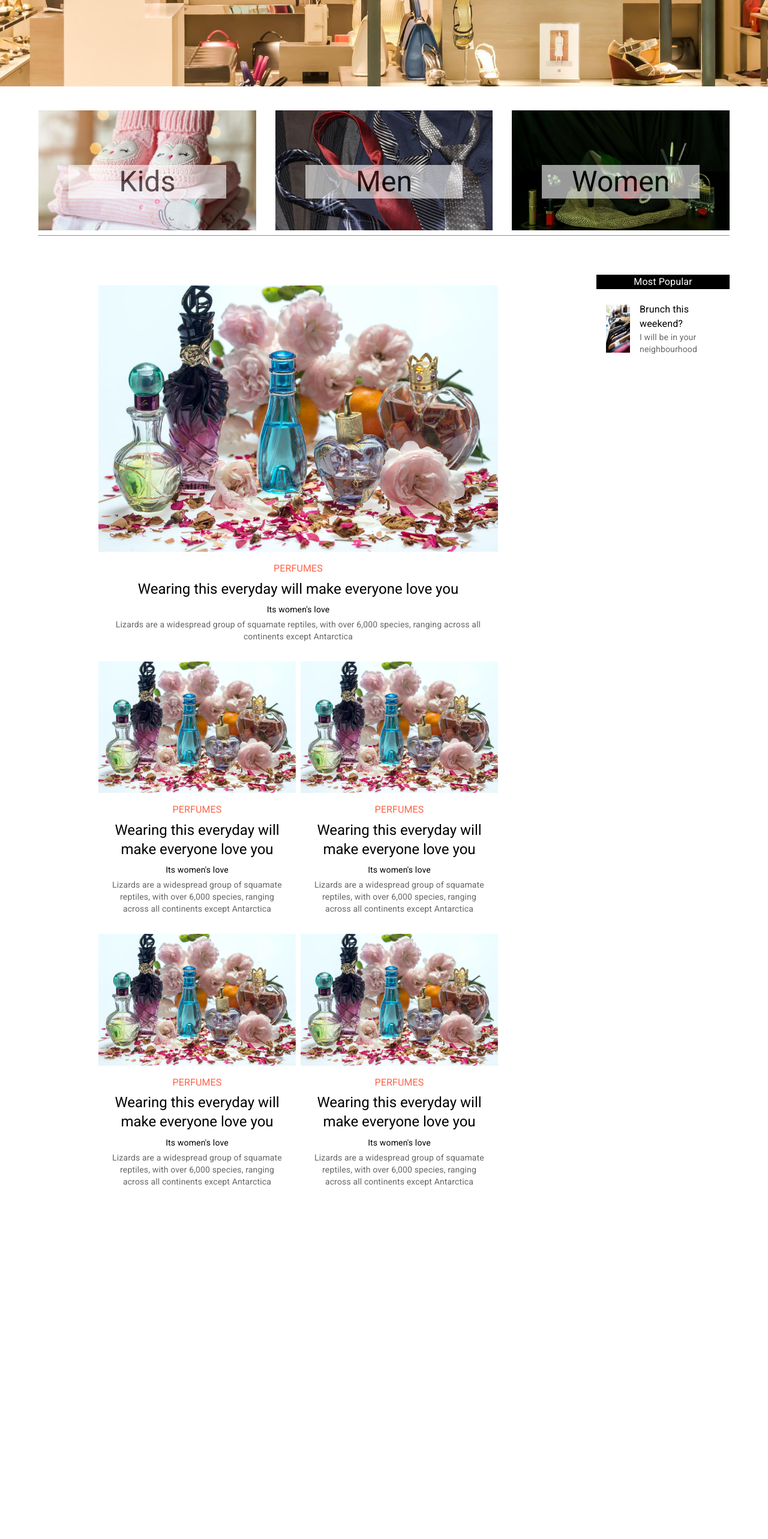
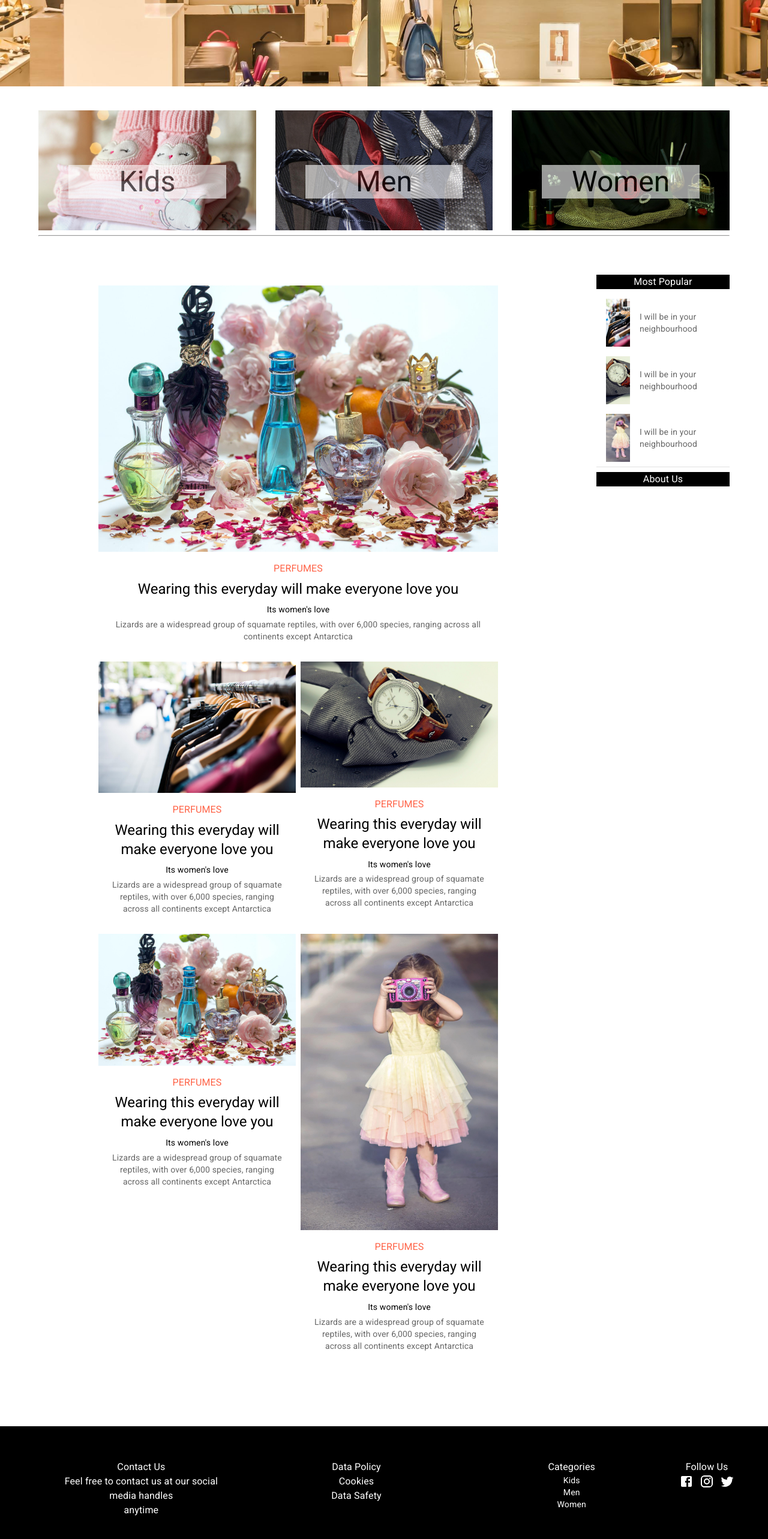
Before and after one commit to deeksha16222/ResponsiveBlog, a React (Create React App) app: page / in a window 1280 px wide. Shown: the part 596-3162 px from the top of the page at 60% size. Before the commit the page ends 2700 px from the top, so only its background shows below. Built offline with nearby package versions, Linux system fonts and the light colour scheme.

Commit message:
seventh commit

```diff
--- a/src/App.js
+++ b/src/App.js
@@ -1,10 +1,12 @@
 import Navbar from "./components/navbar/Navbar";
 import Home from "./home/Home";
+import Footer from "./footer/Footer"
 function App() {
   return (
     <div>
       <Navbar />
       <Home/>
+      <Footer/>
     </div>
   );
 }
--- a/src/components/hero/Hero.js
+++ b/src/components/hero/Hero.js
@@ -21,6 +21,7 @@ const Hero = () => {
           height: 600,
           width: "100%",
           display: "flex",
+          backgroundAttachment: "fixed",
           justifyContent: "center",
         }}
       >
--- a/src/components/recents/Recents.js
+++ b/src/components/recents/Recents.js
@@ -1,18 +1,21 @@
 import React from 'react'
 import { Box,Grid} from '@mui/material'
 import Card from '../../card/Card'
-import image3 from "../../static/image3.jpg"
+import image1 from "../../static/image1.jpg";
+import image2 from "../../static/image2.jpg";
+import image3 from "../../static/image3.jpg";
+import image4 from "../../static/image4.jpg";
 
 
 const Recents = () => {
   return (
     <Box>
-    <Grid container rowSpacing={1} columnSpacing={1}>
+    <Grid container rowSpacing={1} columnSpacing={{xs:1,sm:2,md:1}}>
     <Grid item><Card cardImage={image3}/></Grid>
-    <Grid item xs={6}><Card cardImage={image3}/></Grid>
-    <Grid item xs={6}><Card cardImage={image3}/></Grid>
-    <Grid item xs={6}><Card cardImage={image3}/></Grid>
-    <Grid item xs={6}><Card cardImage={image3}/></Grid>
+    <Grid item md={6} xs={12}><Card cardImage={image1}/></Grid>
+    <Grid item md={6} xs={12}><Card cardImage={image2}/></Grid>
+    <Grid item md={6} xs={12}><Card cardImage={image3}/></Grid>
+    <Grid item md={6} xs={12}><Card cardImage={image4}/></Grid>
     </Grid>
     </Box>
   )
--- /dev/null
+++ b/src/footer/Footer.js
@@ -0,0 +1,74 @@
+import { Box, Stack, Typography, styled } from "@mui/material";
+import {
+  Facebook,
+  Instagram,
+  Menu as MenuIcon,
+  Twitter,
+} from "@mui/icons-material/";
+
+import React from "react";
+
+const Footer = () => {
+  const SocialBox = styled(Box)({
+    display: "flex",
+    gap: 10,
+    color: "white",
+  });
+  return (
+    <Box sx={{ background: "black", height: "300px" }}>
+      <Stack direction={{ xs: "row", sm: "row" }} p={7}>
+        <Box flex={1}>
+          <Typography color={"white"} align={"center"}>
+            Contact Us
+          </Typography>
+          <Typography color={"white"} align={"center"}>
+            Feel free to contact us at our social
+          </Typography>
+          <Typography color={"white"} align={"center"}>
+            media handles
+          </Typography>
+          <Typography color={"white"} align={"center"}>
+            anytime
+          </Typography>
+        </Box>
+        <Box flex={1}>
+          <Typography color={"white"} align={"center"}>
+            Data Policy
+          </Typography>
+          <Typography color={"white"} align={"center"}>
+            Cookies
+          </Typography>
+          <Typography color={"white"} align={"center"}>
+            Data Safety
+          </Typography>
+        </Box>
+        <Box flex={1}>
+          <Typography color={"white"} align={"center"}>
+            Categories
+          </Typography>
+          <Typography color={"white"} variant={"body2"} align={"center"}>
+            Kids
+          </Typography>
+          <Typography color={"white"} variant={"body2"} align={"center"}>
+            Men
+          </Typography>
+          <Typography color={"white"} variant={"body2"} align={"center"}>
+            Women
+          </Typography>
+        </Box>
+        <Box>
+          <Typography color={"white"} align={"center"}>
+            Follow Us
+          </Typography>
+          <SocialBox>
+            <Facebook />
+            <Instagram />
+            <Twitter />
+          </SocialBox>
+        </Box>
+      </Stack>
+    </Box>
+  );
+};
+
+export default Footer;
--- a/src/rightbar/Rightbar.js
+++ b/src/rightbar/Rightbar.js
@@ -1,23 +1,76 @@
 import React from "react";
-import { List, ListItem, ListItemText, ListItemAvatar, Avatar, Typography } from "@mui/material";
-import image1 from "../../src/static/image1.jpg";
+import {
+  List,
+  Box,
+  ListItem,
+  ListItemText,
+  ListItemAvatar,
+  Avatar,
+  Typography,
+  Divider,
+  Card,
+} from "@mui/material";
+import image1 from "../static/image1.jpg";
+import image2 from "../static/image2.jpg";
+import image3 from "../static/image3.jpg";
+import image4 from "../static/image4.jpg";
 
 const Rightbar = () => {
   return (
-    <div>
-    <Typography align="center" bgcolor={"black"} color="white"> Most Popular</Typography>
-      <List sx={{ width: "100%", height:'100%',maxWidth: 360, bgcolor: "background.paper" }}>
+    <Box>
+      <Typography align="center" bgcolor={"black"} color="white">
+        {" "}
+        Most Popular
+      </Typography>
+      <List
+        sx={{
+          width: "100%",
+          height: "100%",
+          maxWidth: 360,
+          bgcolor: "background.paper",
+        }}
+      >
         <ListItem alignItems="flex-end">
           <ListItemAvatar>
-            <Avatar sx={{height:80, weight:80}} variant="square" alt="Remy Sharp" src={image1} />
+            <Avatar
+              sx={{ height: 80, weight: 80 }}
+              variant="square"
+              alt="Remy Sharp"
+              src={image1}
+            />
           </ListItemAvatar>
-          <ListItemText
-            primary="Brunch this weekend?"
-            secondary={"I will be in your neighbourhood"}
-          />
+          <ListItemText secondary={"I will be in your neighbourhood"} />
         </ListItem>
+        <ListItem alignItems="flex-end">
+          <ListItemAvatar>
+            <Avatar
+              sx={{ height: 80, weight: 80 }}
+              variant="square"
+              alt="Remy Sharp"
+              src={image2}
+            />
+          </ListItemAvatar>
+          <ListItemText secondary={"I will be in your neighbourhood"} />
+        </ListItem>
+        <ListItem alignItems="flex-end">
+          <ListItemAvatar>
+            <Avatar
+              sx={{ height: 80, weight: 80 }}
+              variant="square"
+              alt="Remy Sharp"
+              src={image4}
+            />
+          </ListItemAvatar>
+          <ListItemText secondary={"I will be in your neighbourhood"} />
+        </ListItem>
+        <Divider variant="insert" component={"li"} />
       </List>
-    </div>
+      <Typography align="center" bgcolor={"black"} color="white">
+        {" "}
+        About Us
+      </Typography>
+      <Card cardImage={image2} />
+    </Box>
   );
 };
 
```
Also changed, not shown: src/static/image2.jpg (added), src/static/image4.jpg (added).
